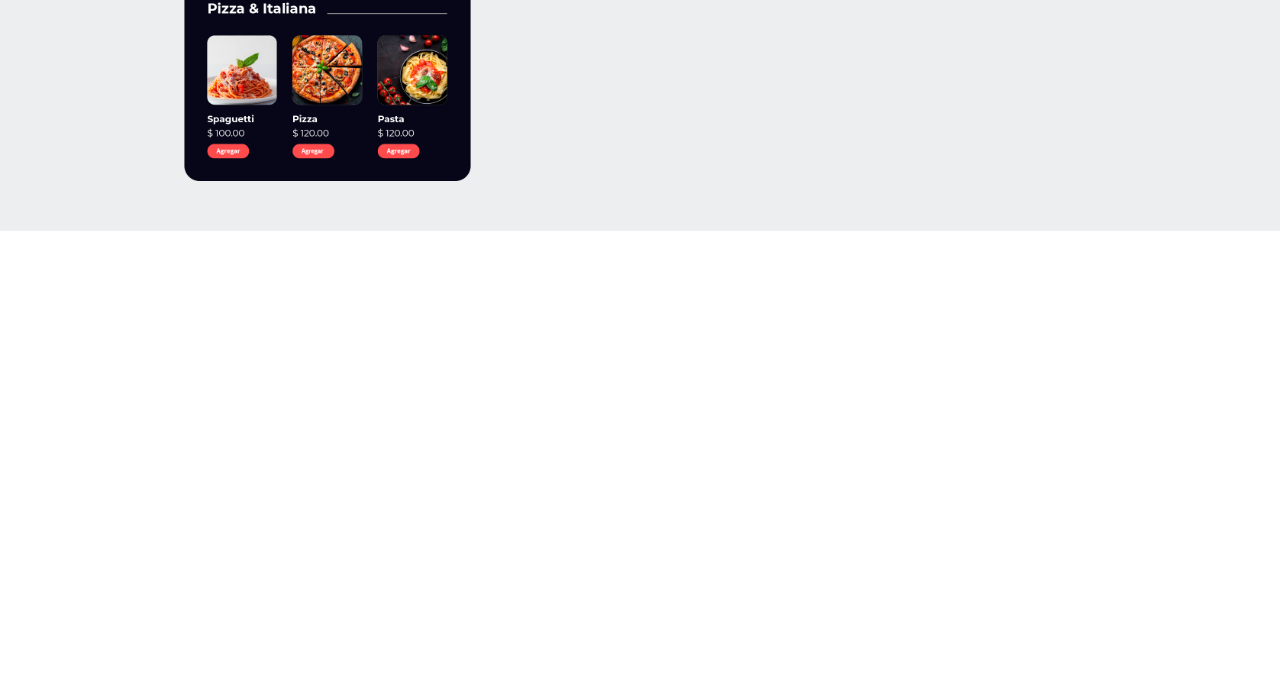
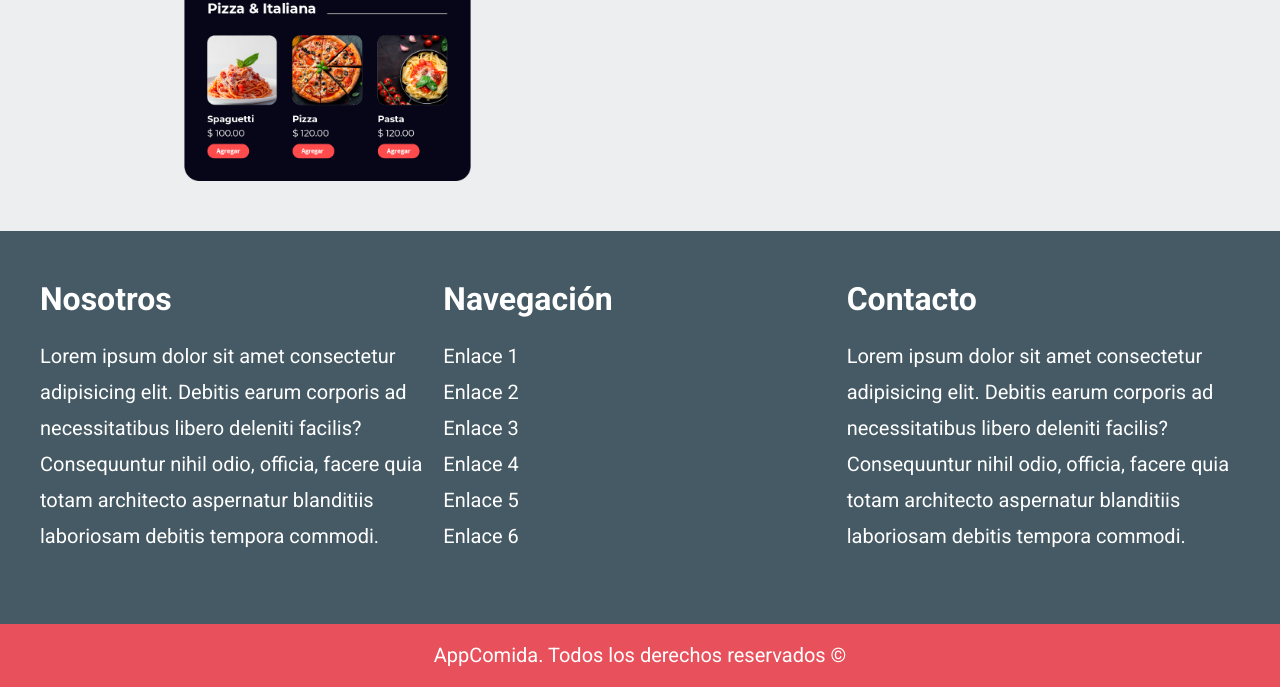
Before and after one commit to OneAlpacaMore/12-DeliveryApp, a website: page index.html in a window 1280 px wide. Shown: the part 5454-6141 px from the top of the page. Before the commit the page ends 5685 px from the top, so only its background shows below. Drawn offline with Linux system fonts and the light colour scheme.

Commit message:
Footer finished.

```diff
--- a/index.html
+++ b/index.html
@@ -407,6 +407,40 @@
         </div>
     </section>
 
+    <footer class="footer">
+        <div class="footer__grid contenedor">
+
+            <div class="footer__widget">
+                <h3 class="footer__heading">Nosotros</h3>
+
+                <p class="footer__texto">Lorem ipsum dolor sit amet consectetur adipisicing elit. Debitis earum corporis ad necessitatibus libero deleniti facilis? Consequuntur nihil odio, officia, facere quia totam architecto aspernatur blanditiis laboriosam debitis tempora commodi.</p>
+
+
+            </div>
+
+            <div class="footer__widget">
+                <h3 class="footer__heading">Navegación</h3>
+                <nav class="footer__nav">
+                    <a href="#" class="footer__link">Enlace 1</a>
+                    <a href="#" class="footer__link">Enlace 2</a>
+                    <a href="#" class="footer__link">Enlace 3</a>
+                    <a href="#" class="footer__link">Enlace 4</a>
+                    <a href="#" class="footer__link">Enlace 5</a>
+                    <a href="#" class="footer__link">Enlace 6</a>
+                </nav>
+            </div>
+
+            <div class="footer__widget">
+                <h3 class="footer__heading">Contacto</h3>
+
+                <p class="footer__texto">Lorem ipsum dolor sit amet consectetur adipisicing elit. Debitis earum corporis ad necessitatibus libero deleniti facilis? Consequuntur nihil odio, officia, facere quia totam architecto aspernatur blanditiis laboriosam debitis tempora commodi.</p>
+            </div>
+
+        </div>
+
+        <p class="footer__copyright">AppComida. Todos los derechos reservados &copy;</p>
+    </footer>
+
 </body>
 
 </html>
--- a/src/scss/app.scss
+++ b/src/scss/app.scss
@@ -6,3 +6,4 @@
 @use 'favoritos';
 @use 'repartidores';
 @use 'descargar';
+@use 'footer';
--- /dev/null
+++ b/src/scss/footer/_footer.scss
@@ -0,0 +1,58 @@
+@use 'base/variables' as var;
+@use 'base/mixins' as mixin;
+
+.footer {
+    background-color: var.$secundario;
+    padding-top: var.$separacion;
+
+    &__grid {
+        @include mixin.tablet {
+            @include mixin.grid(3, 1rem);
+         }
+    }
+
+    &__widget {
+        margin-bottom: var.$separacion;
+        &:last-of-type {
+            margin-bottom: 0;
+        }
+    }
+
+    &__heading {
+        color: var.$blanco;
+        margin: 0;
+        text-align: center;
+        @include mixin.tablet {
+            text-align: left;
+         }
+    }
+
+    &__nav {
+        display: flex;
+        flex-direction: column;
+    }
+
+    &__nav,
+    &__texto {
+        margin-top: 2rem;
+    }
+
+    &__link,
+    &__texto {
+        font-size: 2rem;
+        line-height: 1.8;
+        color: var.$blanco;
+        text-align: center;
+        @include mixin.tablet {
+            text-align: left;
+         }
+    }
+
+    &__copyright {
+        background-color: var.$primario;
+        margin: 0;
+        color: var.$blanco;
+        padding: 2rem 0;
+        text-align: center;
+    }
+}
--- /dev/null
+++ b/src/scss/footer/_index.scss
@@ -0,0 +1 @@
+@forward 'footer';
```
Also changed, not shown: build/css/app.css, 1 other file.
